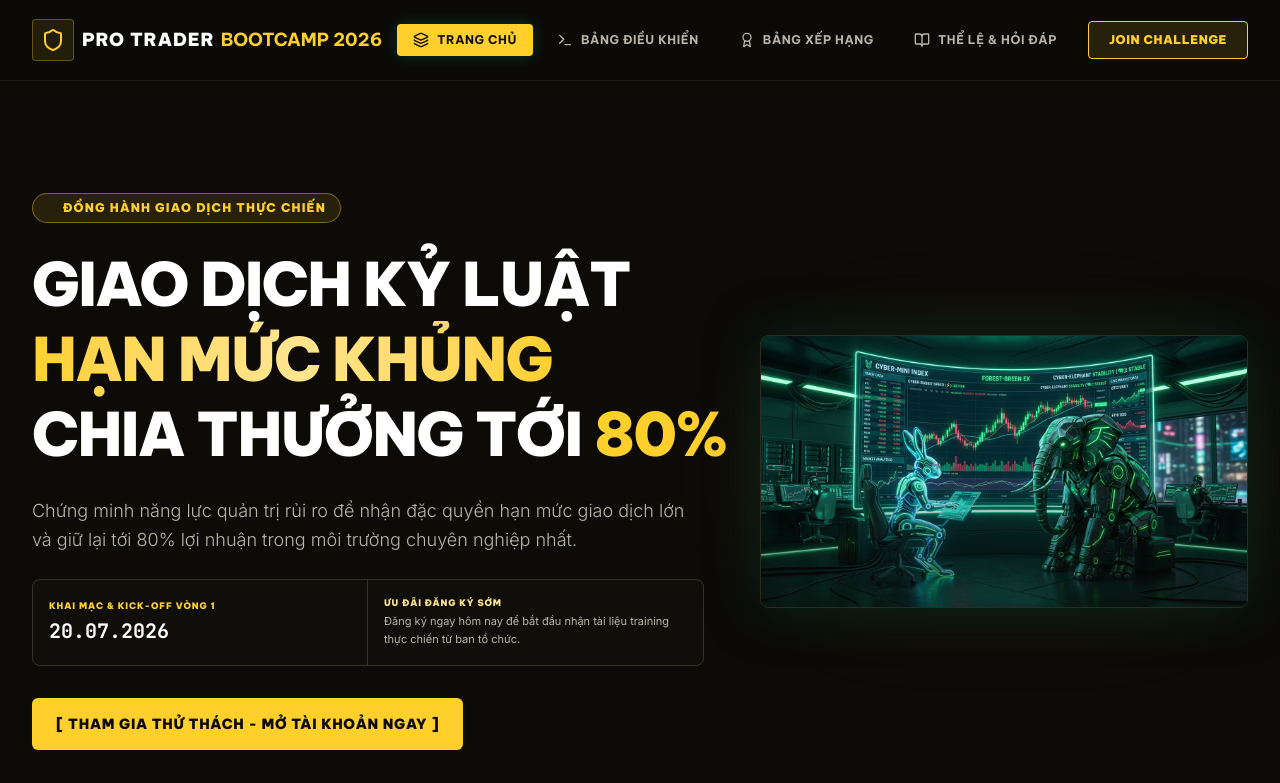
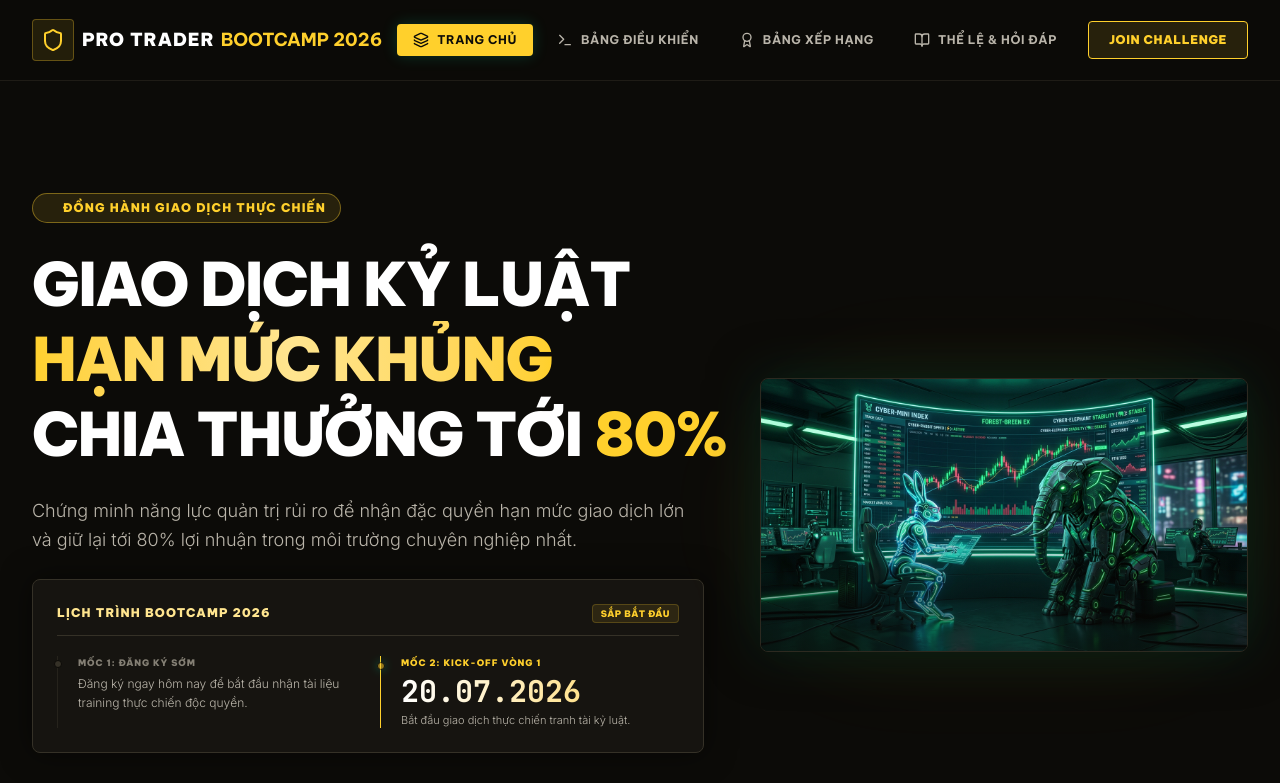
Before and after one commit to yenlelhy-del/Pro-Trader-Bootcamp-2026, a React (Vite) app: page / in a window 1280 px wide. Shown: the top 783 px of the page. Built offline with nearby package versions, Linux system fonts and the light colour scheme.

Commit message:
design: redesign timeline component as a premium dark stepper block

```diff
--- a/src/components/HomeSection.tsx
+++ b/src/components/HomeSection.tsx
@@ -127,22 +127,37 @@ export default function HomeSection({ onRegisterSuccess, setActiveTab }: HomeSec
               Chứng minh năng lực quản trị rủi ro để nhận đặc quyền hạn mức giao dịch lớn và giữ lại tới 80% lợi nhuận trong môi trường chuyên nghiệp nhất.
             </p>
 
-            <div className="grid grid-cols-1 sm:grid-cols-2 border border-brand-surface-bright rounded-lg overflow-hidden max-w-2xl bg-brand-container/50 font-display">
-              <div className="p-4 border-b sm:border-b-0 sm:border-r border-brand-surface-bright flex flex-col justify-center space-y-1 text-left">
-                <span className="text-[9px] uppercase tracking-widest text-brand-mint font-black">
-                  Khai mạc & Kick-off Vòng 1
-                </span>
-                <span className="text-xl font-mono font-black text-white">
-                  20.07.2026
+            <div className="border border-brand-surface-bright rounded-lg p-6 bg-[#161410] max-w-2xl font-display space-y-5 shadow-[0_0_30px_rgba(0,0,0,0.5)]">
+              <div className="flex items-center justify-between border-b border-brand-surface-bright pb-3">
+                <h4 className="text-[10px] sm:text-xs font-black tracking-widest text-[#ffe58f] uppercase">
+                  Lịch Trình Bootcamp 2026
+                </h4>
+                <span className="text-[9px] px-2 py-0.5 rounded bg-brand-mint/10 text-brand-mint border border-brand-mint/20 uppercase font-black tracking-wider">
+                  Sắp Bắt Đầu
                 </span>
               </div>
-              <div className="p-4 flex flex-col justify-center space-y-1 text-left">
-                <span className="text-[9px] uppercase tracking-widest text-[#ffe58f] font-black">
-                  Ưu đãi đăng ký sớm
-                </span>
-                <p className="text-brand-gray-light text-[10px] sm:text-[11px] leading-relaxed font-sans font-normal">
-                  Đăng ký ngay hôm nay để bắt đầu nhận tài liệu training thực chiến từ ban tổ chức.
-                </p>
+
+              <div className="grid grid-cols-1 sm:grid-cols-2 gap-6">
+                {/* Mốc 1 */}
+                <div className="relative pl-5 border-l border-brand-surface-bright/50 space-y-1 text-left">
+                  <div className="absolute -left-1 top-1 w-2 h-2 rounded-full bg-brand-surface-bright border border-brand-bg" />
+                  <div className="text-[9px] text-brand-gray uppercase tracking-widest font-black">Mốc 1: Đăng ký sớm</div>
+                  <p className="text-brand-gray-light text-xs leading-relaxed font-sans font-light">
+                    Đăng ký ngay hôm nay để bắt đầu nhận tài liệu training thực chiến độc quyền.
+                  </p>
+                </div>
+
+                {/* Mốc 2 */}
+                <div className="relative pl-5 border-l border-brand-mint space-y-1.5 text-left">
+                  <div className="absolute -left-1 top-1.5 w-2 h-2 rounded-full bg-brand-mint border border-brand-bg shadow-[0_0_8px_rgba(0,225,161,0.6)] animate-pulse" />
+                  <div className="text-[9px] text-brand-mint uppercase tracking-widest font-black">Mốc 2: Kick-off Vòng 1</div>
+                  <div className="text-3xl font-mono font-black text-transparent bg-clip-text bg-gradient-to-r from-white to-brand-mint leading-none">
+                    20.07.2026
+                  </div>
+                  <p className="text-[11px] text-brand-gray-light font-sans font-light">
+                    Bắt đầu giao dịch thực chiến tranh tài kỷ luật.
+                  </p>
+                </div>
               </div>
             </div>
 
@@ -1098,7 +1113,7 @@ export default function HomeSection({ onRegisterSuccess, setActiveTab }: HomeSec
               className="flex items-center space-x-3 bg-brand-mint hover:bg-white px-6 py-3.5 rounded text-xs font-black text-brand-bg tracking-wider transition-colors w-full sm:w-auto justify-center"
             >
               <svg className="w-4 h-4 fill-current" viewBox="0 0 24 24">
-                <path d="M20.317 4.37a19.791 19.791 0 0 0-4.885-1.515.074.074 0 0 0-.079.037c-.21.375-.444.864-.608 1.25a18.27 18.27 0 0 0-5.487 0 12.64 12.64 0 0 0-.617-1.25.077.077 0 0 0-.079-.037A19.736 19.736 0 0 0 3.677 4.37a.07.07 0 0 0-.032.027C.533 9.046-.32 13.58.099 18.057a.082.082 0 0 0 .031.057 19.9 19.9 0 0 0 5.993 3.03.078.078 0 0 0 .084-.028 14.09 14.09 0 0 0 1.226-1.994.076.076 0 0 0-.041-.106 13.107 13.107 0 0 1-1.873-.894.077.077 0 0 1-.008-.128c.126-.093.252-.19.372-.287a.075.075 0 0 1 .077-.011c3.92 1.793 8.18 1.793 12.061 0a.073.073 0 0 1 .078.009c.12.099.246.195.373.289a.077.077 0 0 1-.006.127 12.299 12.299 0 0 1-1.873.894.077.077 0 0 0-.041.107c.36.698.772 1.362 1.225 1.993a.076.076 0 0 0 .084.028 19.839 19.839 0 0 0 6.002-3.03.077.077 0 0 0 .032-.054c.5-5.177-.838-9.674-3.549-13.66a.061.061 0 0 0-.031-.03zM8.02 15.33c-1.183 0-2.157-1.085-2.157-2.419 0-1.333.956-2.419 2.156-2.419 1.21 0 2.176 1.096 2.157 2.42 0 1.333-.956 2.418-2.156 2.418zm7.975 0c-1.183 0-2.157-1.085-2.157-2.419 0-1.333.955-2.419 2.156-2.419 1.21 0 2.176 1.096 2.157 2.42 0 1.333-.946 2.418-2.156 2.418z"/>
+                <path d="M20.317 4.37a19.791 19.791 0 0 0-4.885-1.515.074.074 0 0 0-.079.037c-.21.375-.444.864-.608 1.25a18.27 18.27 0 0 0-5.487 0 12.64 12.64 0 0 0-.617-1.25.077.077 0 0 0-.079-.037A19.736 19.736 0 0 0 3.677 4.37a.07.07 0 0 0-.032.027C.533 9.046-.32 13.58.099 18.057a.082.082 0 0 0 .031.057 19.9 19.9 0 0 0 5.993 3.03.078.078 0 0 0 .084-.028 14.09 14.09 0 0 0 1.226-1.994.076.076 0 0 0-.041-.106 13.107 13.107 0 0 1-1.873-.894.077.077 0 0 1-.008-.128c.126-.093.252-.19.372-.287a.075.075 0 0 1 .077-.011c3.92 1.793 8.18 1.793 12.061 0a.073.073 0 0 1 .078.009c.12.099.246.195.373.289a.077.077 0 0 1-.006.127 12.299 12.299 0 0 1-1.873.894.077.077 0 0 0-.041.107c.36.698.772 1.362 1.225 1.993a.076.076 0 0 0 .084.028 19.839 19.839 0 0 0 6.002-3.03.077.077 0 0 0 .032-.054c.5-5.177-.838-9.674-3.549-13.66a.061.061 0 0 0-.031-.03zM8.02 15.33c-1.183 0-2.157-1.085-2.157-2.419 0-1.333.956-2.419 2.156-2.419 1.21 0 2.176 1.096 2.157 2.42 0 1.333-.956 2.418-2.156 2.418zm7.975 0c-1.183 0-2.157-1.085-2.157-2.419 0-1.333.955-2.419 2.156-2.419 1.21 0 2.176 1.096 2.157 2.42 0 1.333-.946 2.418-2.156 2.418z" />
               </svg>
               <span>CỘNG ĐỒNG: LION INVEST DISCORD</span>
             </a>
@@ -1194,11 +1209,10 @@ export default function HomeSection({ onRegisterSuccess, setActiveTab }: HomeSec
                       key={idx}
                       type="button"
                       onClick={() => setSelectedKbsvBroker(idx)}
-                      className={`py-2.5 px-1 text-[10px] font-bold font-display rounded border text-center transition-all leading-tight ${
-                        selectedKbsvBroker === idx
+                      className={`py-2.5 px-1 text-[10px] font-bold font-display rounded border text-center transition-all leading-tight ${selectedKbsvBroker === idx
                           ? 'bg-brand-mint-bg text-brand-mint border-brand-mint shadow-[0_0_8px_rgba(255,208,44,0.15)]'
                           : 'bg-brand-surface border-brand-surface-bright text-brand-gray-light hover:text-white'
-                      }`}
+                        }`}
                     >
                       <div>{broker.name}</div>
                       <div className="font-mono text-[8px] text-brand-gray mt-0.5">ID: {broker.id}</div>
```
